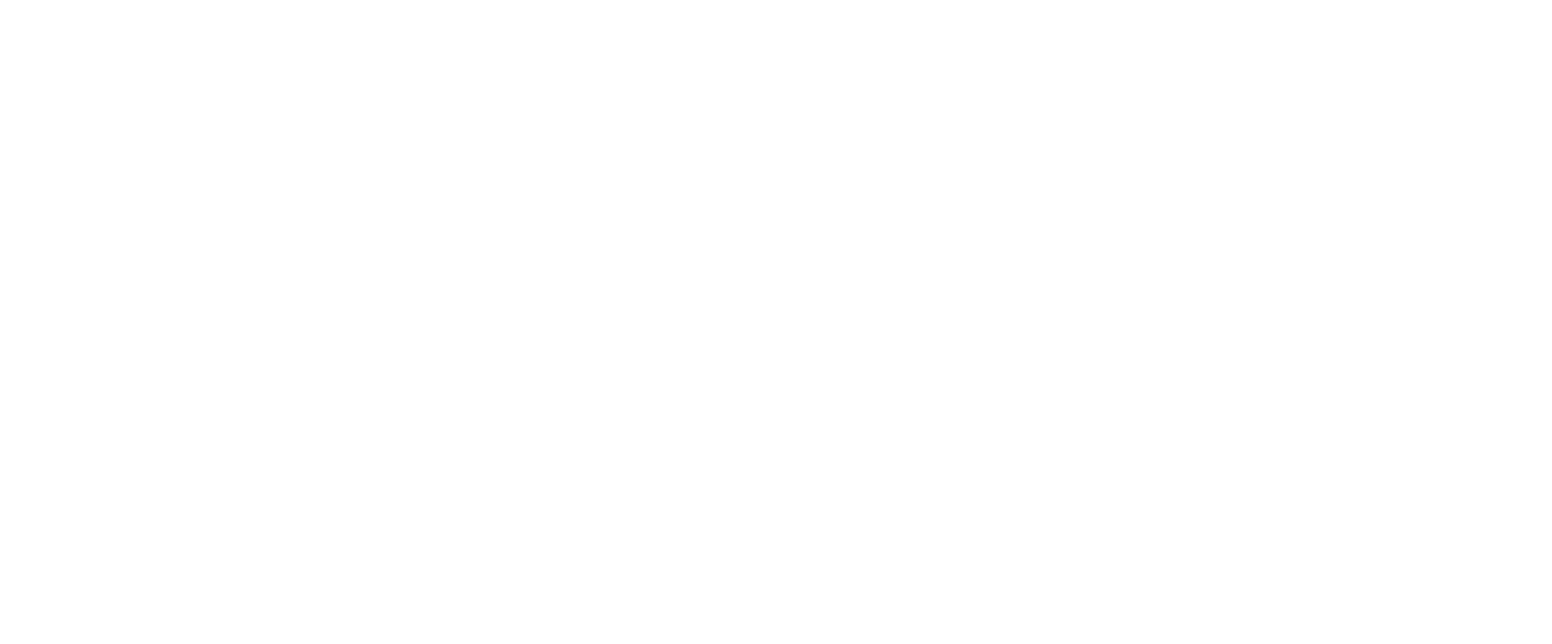
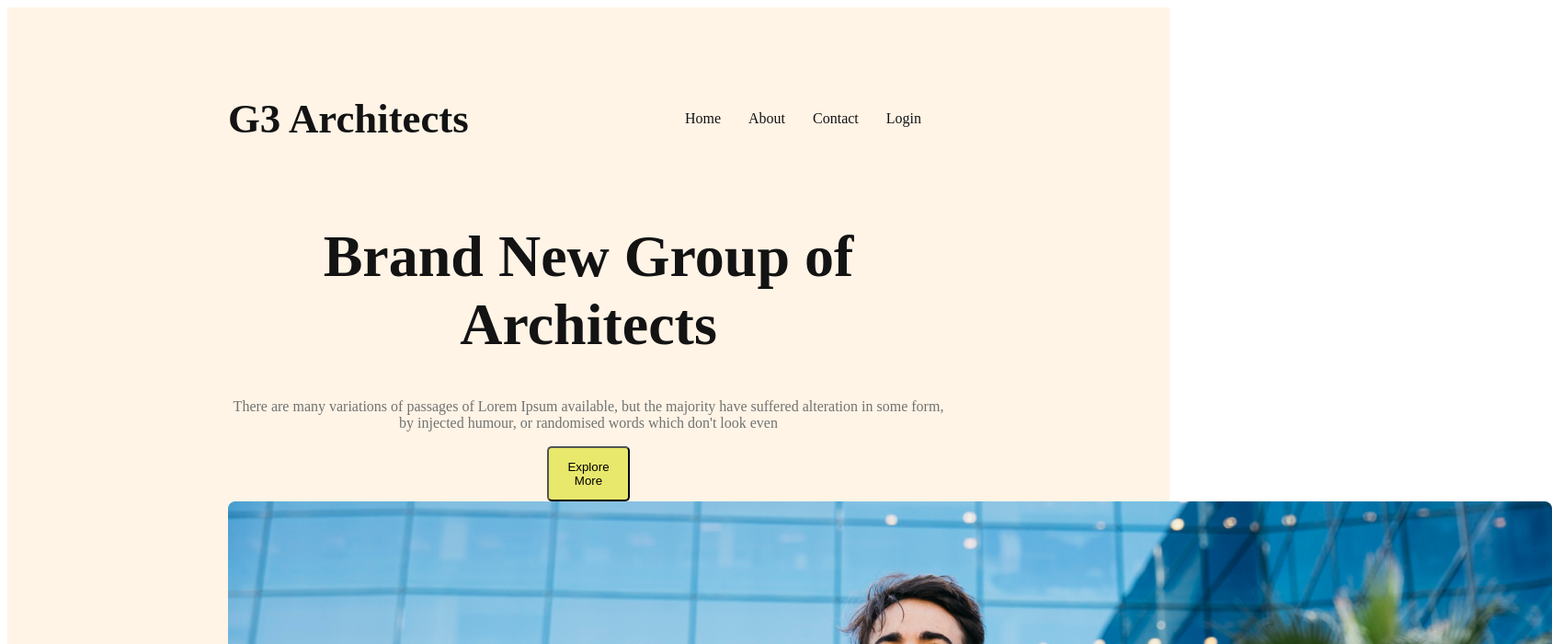
Before and after one commit to mehedi-islam/G3-Architects, a plain HTML site: page index.html in a window 1280 px wide. Shown: the top 700 px of the page at 92% size, 1688 px wide, since content can reach past the window. Drawn offline with Linux system fonts and the light colour scheme.

Commit message:
header section done

```diff
--- a/index.html
+++ b/index.html
@@ -5,8 +5,36 @@
     <meta name="viewport" content="width=device-width, initial-scale=1.0">
     <title>G3-Architects</title>
     <link rel="stylesheet" href="/styles/Architects.css">
+    <link rel="preconnect" href="https://fonts.googleapis.com">
+<link rel="preconnect" href="https://fonts.gstatic.com" crossorigin>
+<link href="https://fonts.googleapis.com/css2?family=Work+Sans:ital,wght@0,100..900;1,100..900&display=swap" rel="stylesheet">
 </head>
 <body>
+    <header>
+<nav>
+    <h3 class="nav-title">G3 Architects</h3>
+    <ul>
+        <li><a href="">Home</a></li>
+        <li><a href="">About</a></li>
+        <li><a href="">Contact</a></li>
+        <li><a href="">Login</a></li>
+    </ul>
+</nav>
+<div class="banner">
+    <div class="banner-content">
+        <h1 class="banner-title">Brand New
+            Group of Architects </h1>
+            <p class="banner-description">There are many variations of passages of Lorem Ipsum available, but the majority have suffered alteration in some form, by injected humour, or randomised words which don't look even</p>
+            <button class="btn-primary">Explore More</button>
+    </div>
+        <img src="/images/banner.png" alt="">
+</div>
+    </header>
+    <main>
 
+    </main>
+    <footer>\
+
+    </footer>
 </body>
 </html>
--- a/styles/Architects.css
+++ b/styles/Architects.css
@@ -0,0 +1,63 @@
+/* work sens  form google */
+// <uniquifier>: Use a unique and descriptive class name
+// <weight>: Use a value from 100 to 900
+
+.work-sans-<uniquifier> {
+  font-family: "Work Sans", sans-serif;
+  font-optical-sizing: auto;
+  font-weight: <weight>;
+  font-style: normal;
+}
+/* header styles */
+header{
+    background: rgba(255,144,14,0.10);
+    padding: 50px 240px;
+}
+nav{
+    display: flex;
+    justify-content: space-between;
+    align-items: center;
+}
+.nav-title{
+    font-size: 2.8rem;
+    font-weight: 700;
+    color: #131313;
+
+}
+nav > ul{
+    display: flex;
+}
+nav  li{
+    list-style: none;
+    margin-right: 30px;
+    font-weight: 500;
+    font-size: 1rem;
+}
+nav li a{
+   text-decoration: none;
+   color: #131313;
+}
+
+
+
+/* banner styles */
+.banner-content{
+    max-width: 800px;
+    text-align: center;
+    margin: 0 auto;
+}
+.banner-title{
+    font-size: 4rem;
+    font-weight: 700;
+    color: #131313;
+}
+.banner-description{
+    color: #727272;
+}
+.btn-primary{
+    background-color: #e8e86d;
+    height: 60px;
+    width: 90px;
+    padding: 5px;
+    border-radius: 5px;
+}
```
